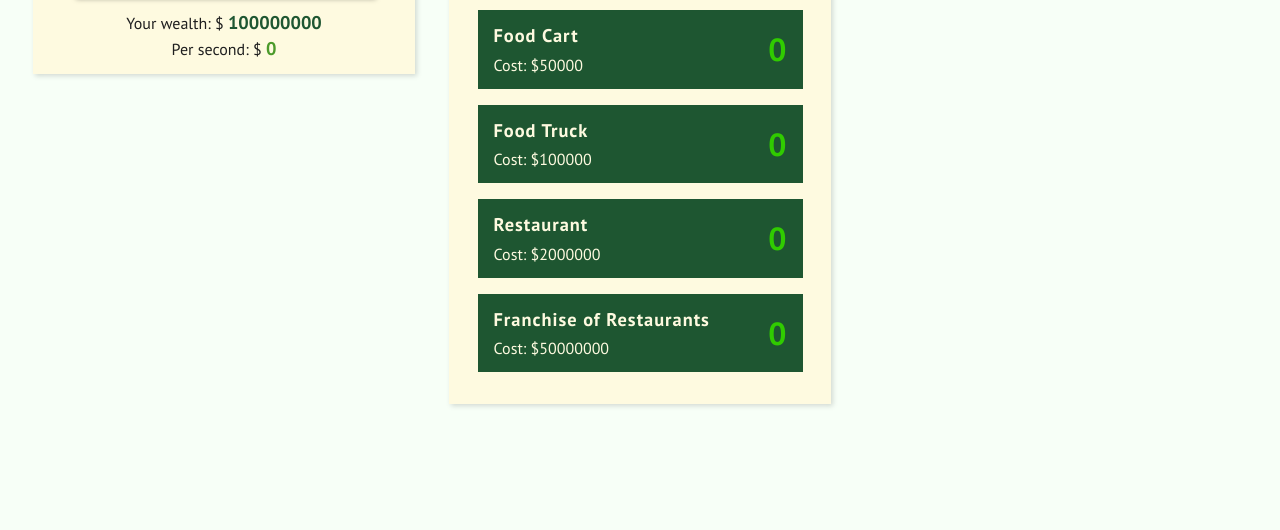
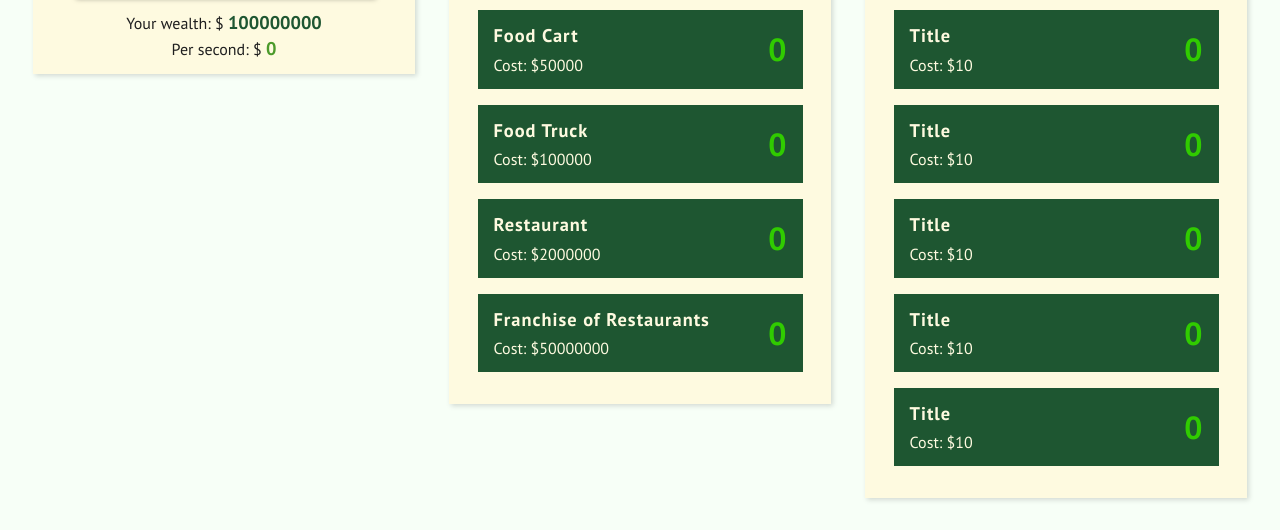
Before and after one commit to dkersten/accumulator-game, a website: page index.html in a window 1280 px wide. Shown: the part 339-869 px from the top of the page. Before the commit the page ends 800 px from the top, so only its background shows below. Drawn offline with Linux system fonts and the light colour scheme.

Commit message:
worked on purchases structure/styling

```diff
--- /dev/null
+++ b/app/scss/components/_purchase-container.scss
@@ -0,0 +1,58 @@
+.purchase-container {
+  h2 {
+    margin-bottom: 1.5rem;
+  }
+
+  .purchases-container {
+    max-width: 325px;
+    margin-left: auto;
+    margin-right: auto;
+  }
+
+  .purchase {
+    background: $color-green-dark;
+    margin-bottom: 1rem;
+    padding: 1rem;
+    display: flex;
+    justify-content: space-between;
+    align-items: center;
+
+    &:hover {
+      cursor: pointer;
+    }
+
+    &.disabled {
+      background: $color-green-dark-disabled;
+
+      .price {
+        color: $color-red;
+      }
+
+      .quantity {
+        color: $color-red;
+      }
+
+      &:hover {
+        cursor: not-allowed;
+      }
+    }
+  }
+
+  h3 {
+    font-size: 1.15rem;
+    font-weight: 700;
+    color: $color-cream;
+    letter-spacing: 1px;
+    margin-bottom: 0.75rem;
+  }
+
+  span.cost {
+    color: $color-cream;
+  }
+
+  span.quantity {
+    font-weight: 700;
+    font-size: 2rem;
+    color: $color-green-bright;
+  }
+}
--- a/app/scss/styles.scss
+++ b/app/scss/styles.scss
@@ -18,6 +18,7 @@
 @import './components/stats-container.scss';
 @import './components/property-container.scss';
 @import './components/header-container.scss';
+@import './components/purchase-container.scss';
 
 // layout imports
 @import './layout/grid.scss';
--- a/index.html
+++ b/index.html
@@ -130,6 +130,90 @@
       </section>
       <section class="purchase-container">
         <h2>Purchase</h2>
+        <div class="purchases-container">
+          <div class="purchase">
+            <div class="left">
+              <h3>Title</h3>
+            <span class="cost">
+              Cost: $<span class="price">10</span>
+            </span>
+            </div>
+            <div class="right">
+              <span class="quantity">
+                0
+              </span>
+            </div>
+        </div>
+        <div class="purchases-container">
+          <div class="purchase">
+            <div class="left">
+              <h3>Title</h3>
+            <span class="cost">
+              Cost: $<span class="price">10</span>
+            </span>
+            </div>
+            <div class="right">
+              <span class="quantity">
+                0
+              </span>
+            </div>
+        </div>
+        <div class="purchases-container">
+          <div class="purchase">
+            <div class="left">
+              <h3>Title</h3>
+            <span class="cost">
+              Cost: $<span class="price">10</span>
+            </span>
+            </div>
+            <div class="right">
+              <span class="quantity">
+                0
+              </span>
+            </div>
+        </div>
+        <div class="purchases-container">
+          <div class="purchase">
+            <div class="left">
+              <h3>Title</h3>
+            <span class="cost">
+              Cost: $<span class="price">10</span>
+            </span>
+            </div>
+            <div class="right">
+              <span class="quantity">
+                0
+              </span>
+            </div>
+        </div>
+        <div class="purchases-container">
+          <div class="purchase">
+            <div class="left">
+              <h3>Title</h3>
+            <span class="cost">
+              Cost: $<span class="price">10</span>
+            </span>
+            </div>
+            <div class="right">
+              <span class="quantity">
+                0
+              </span>
+            </div>
+        </div>
+        <div class="purchases-container">
+          <div class="purchase">
+            <div class="left">
+              <h3>Title</h3>
+            <span class="cost">
+              Cost: $<span class="price">10</span>
+            </span>
+            </div>
+            <div class="right">
+              <span class="quantity">
+                0
+              </span>
+            </div>
+        </div>
       </section>
     </div>
     </div>
```
Also changed, not shown: dist/styles.css, 1 other file.
